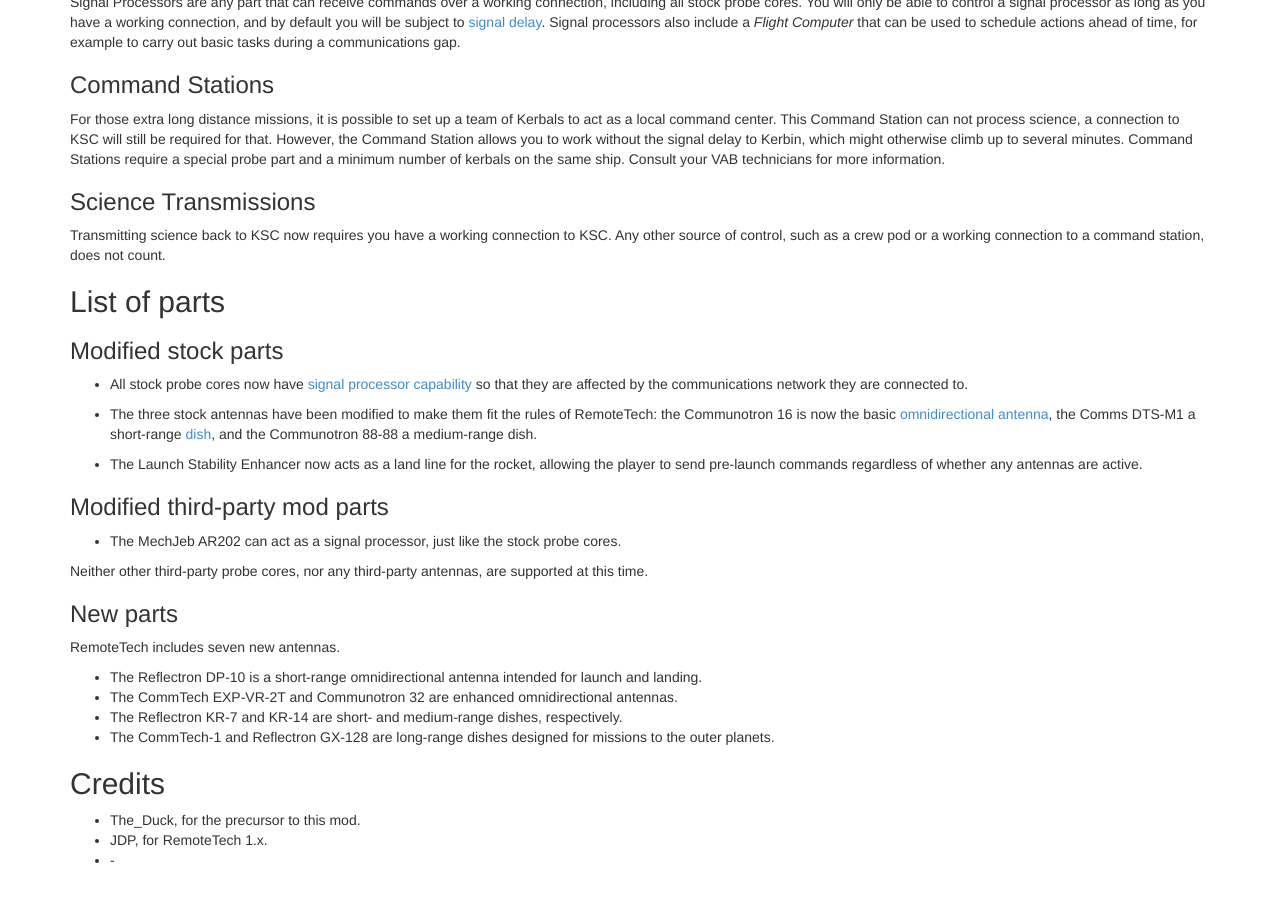
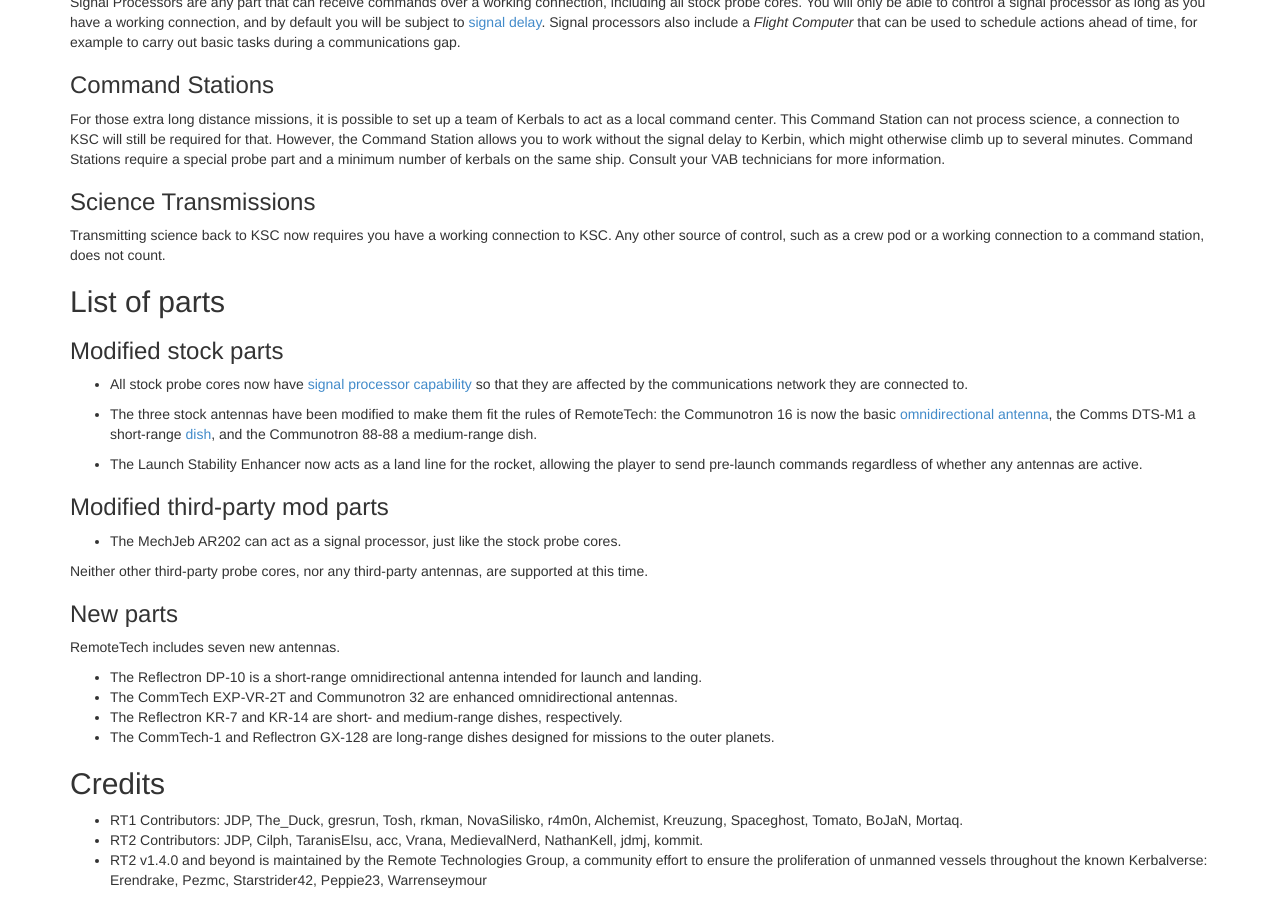
Before and after one commit to RemoteTechnologiesGroup/RemoteTech, a Jekyll site: the page built from index.md, in a window 1280 px wide and 900 px high, scrolled down 1538 px. Built offline with Jekyll 4.4.1, drawn with Linux system fonts in a browser that asks for light colours; nearby versions of some CDN libraries.

Commit message:
Updated credits for 1.4.0.

```diff
--- a/index.md
+++ b/index.md
@@ -72,6 +72,6 @@
 * The CommTech-1 and Reflectron GX-128 are long-range dishes designed for missions to the outer planets.
 
 ##Credits
-* The_Duck, for the precursor to this mod.
-* JDP, for RemoteTech 1.x.
-* -
+* RT1 Contributors: JDP, The_Duck, gresrun, Tosh, rkman, NovaSilisko, r4m0n, Alchemist, Kreuzung, Spaceghost, Tomato, BoJaN, Mortaq.
+* RT2 Contributors: JDP, Cilph, TaranisElsu, acc, Vrana, MedievalNerd, NathanKell, jdmj, kommit.
+* RT2 v1.4.0 and beyond is maintained by the Remote Technologies Group, a community effort to ensure the proliferation of unmanned vessels throughout the known Kerbalverse: Erendrake, Pezmc, Starstrider42, Peppie23, Warrenseymour
```
